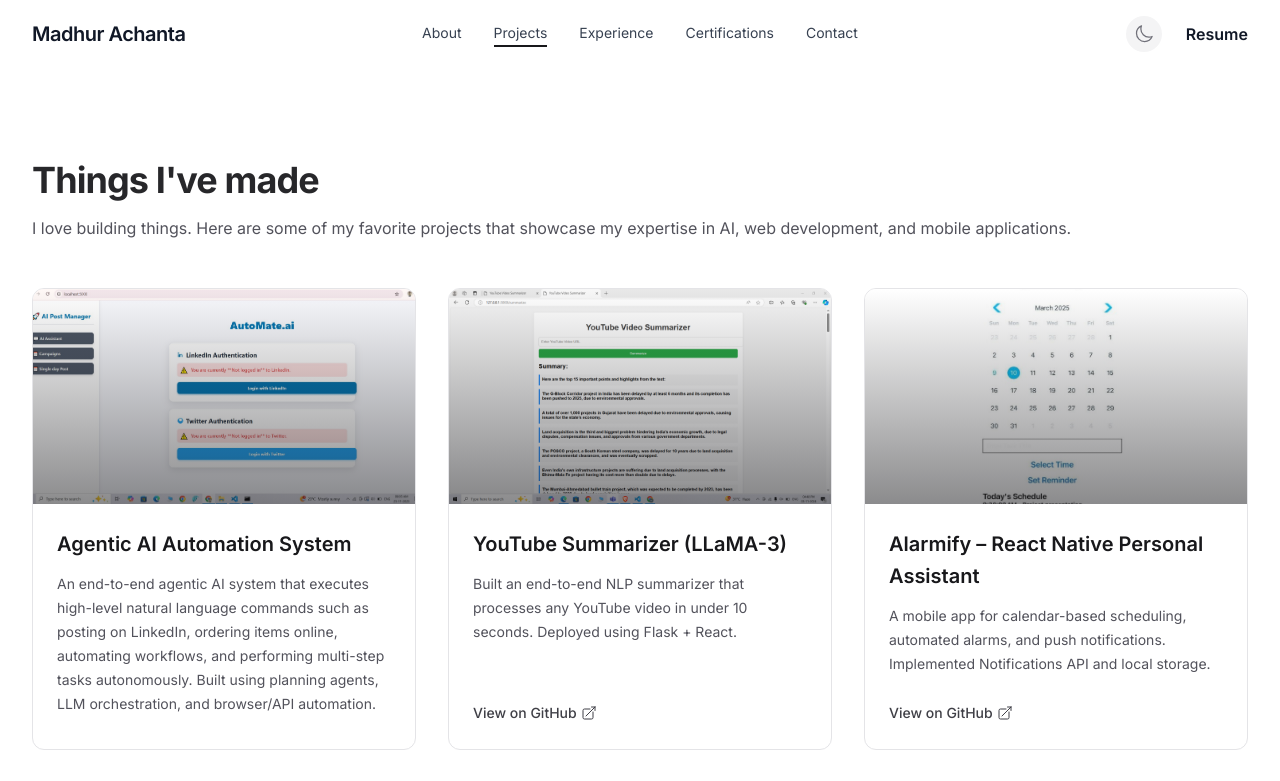
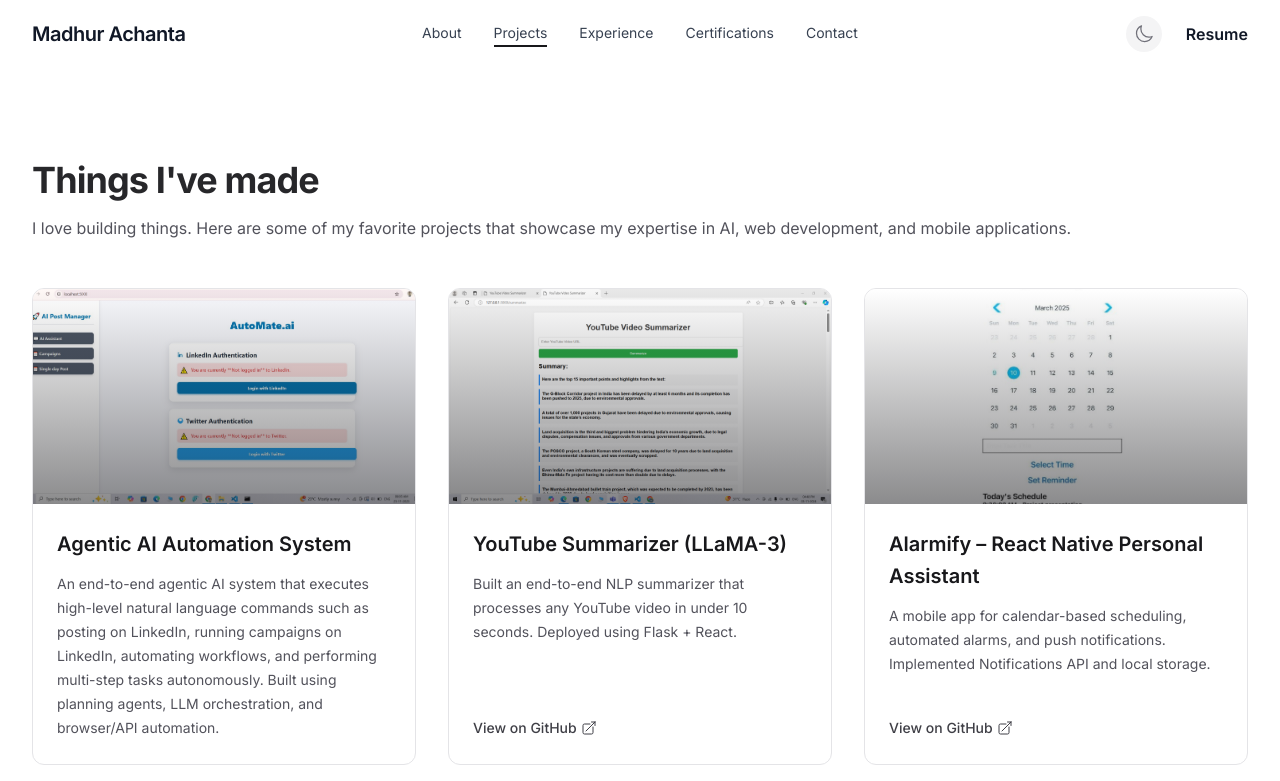
Before and after one commit to MadhurAchanta/Portfolio, a React (Create React App) app: page /projects in a window 1280 px wide. Shown: the top 781 px of the page. Built offline with nearby package versions, Linux system fonts and the light colour scheme.

Commit message:
New project added

```diff
--- a/src/pages/Projects.jsx
+++ b/src/pages/Projects.jsx
@@ -66,7 +66,7 @@ const Projects = () => {
   {
     title: "Agentic AI Automation System",
     description:
-      "An end-to-end agentic AI system that executes high-level natural language commands such as posting on LinkedIn, ordering items online, automating workflows, and performing multi-step tasks autonomously. Built using planning agents, LLM orchestration, and browser/API automation.",
+      "An end-to-end agentic AI system that executes high-level natural language commands such as posting on LinkedIn, running campaigns on LinkedIn, automating workflows, and performing multi-step tasks autonomously. Built using planning agents, LLM orchestration, and browser/API automation.",
     link: "#",
     image: proAgentic, // <-- Add your image import for this
   },
```
